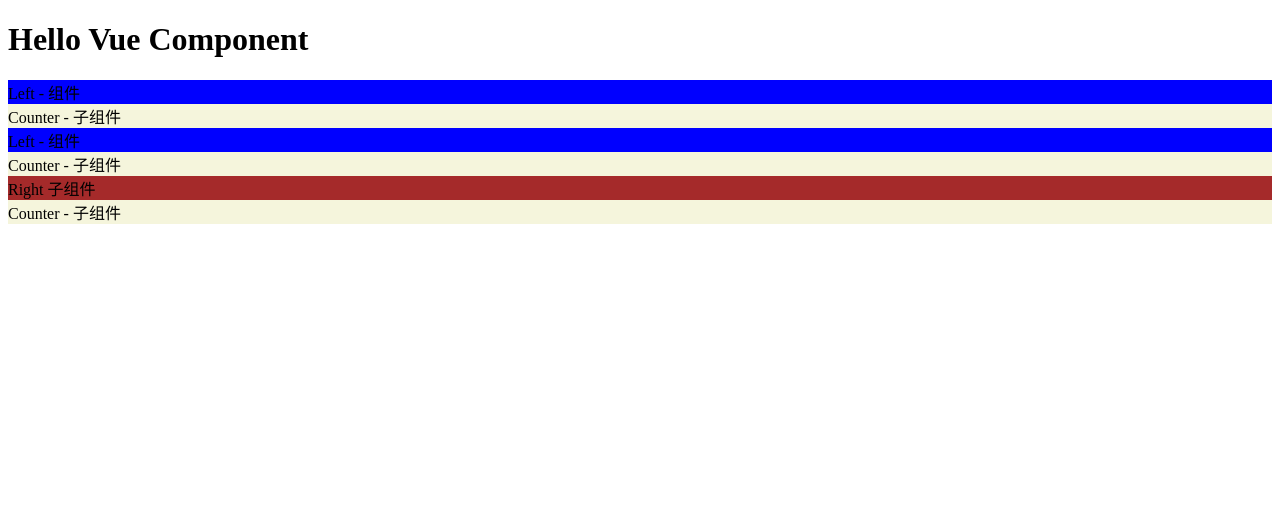
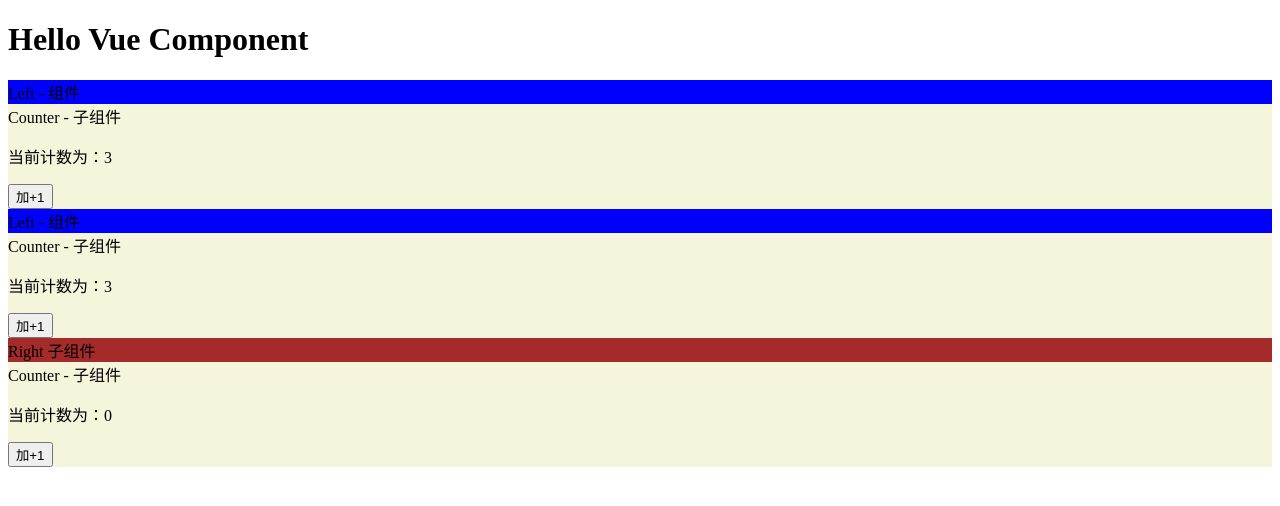
Before and after one commit to zhfei/VueBasicKnowledge, a Vue app in the folder vue-component-demo/: page / in a window 1280 px wide. Shown: the top 506 px of the page. Built offline with nearby package versions, Linux system fonts and the light colour scheme.

Commit message:
feat：添加props复杂定义声明

```diff
--- a/vue-component-demo/src/components/Counter.vue
+++ b/vue-component-demo/src/components/Counter.vue
@@ -1,15 +1,36 @@
 <template>
     <div id="counter">
         Counter - 子组件
+        <p>当前计数为：{{ customInitCount }}</p>
+        <button @click=" customInitCount += 1 ">加+1</button>
     </div>
 </template>
 
 <script>
 
 export default {
+    // 组件的自定义属性，简单的方式
+    // 可以在外面使用时，可以自定义设置，传输
+    // props是一个数组
+    // props: ['customInitValue'],
+
+    // 如果要对自定义属性设置默认值，那么就需要用下面这种对象的方式进行定义
+    props: {
+        customInitValue: {
+            // 设置自定义属性的默认值
+            default: 0,
+            // 设置自定义属性的类型
+            type: Number,
+            // 这个属性是必填项，自定义组件要传这个值
+            required: true
+        }
+    },
+
     data() {
         return {
-
+            count: 0,
+            // 自定义属性是只读的，如果需要对自定义属性的值做修改，可以把它设置到data属性中
+            customInitCount: this.customInitValue
         };
     },
 
--- a/vue-component-demo/src/components/Left.vue
+++ b/vue-component-demo/src/components/Left.vue
@@ -1,7 +1,7 @@
 <template>
     <div id="left">
         Left - 组件
-        <Counter></Counter>
+        <Counter v-bind:customInitValue="3"></Counter>
     </div>
 </template>
 
```
